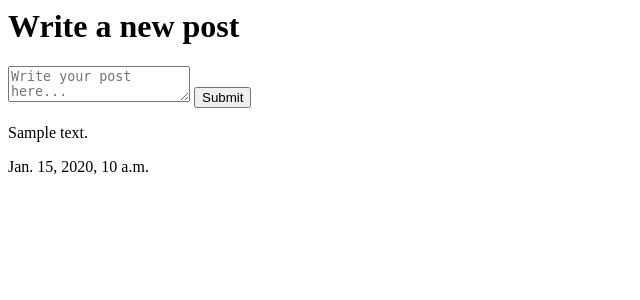
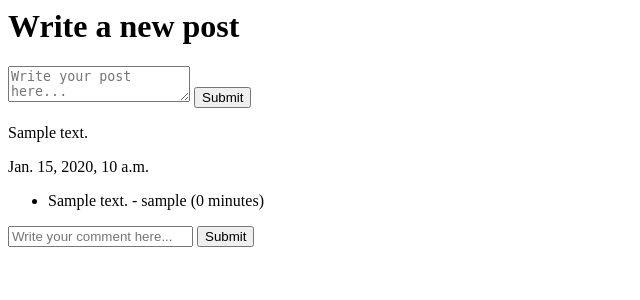
Before and after one commit to NicoletteS/django101, a Django app: page /home/ in a window 1280 px wide. Shown: the top 300 px of the page, without its empty margins (0-640 px from the left). Run offline with Django 3.2, Linux system fonts and the light colour scheme; a user stored in the database is signed in; tables that the repository leaves empty hold one stand-in row (values such as "Sample post").

Commit message:
Comment section

```diff
--- a/social/templates/social/home.html
+++ b/social/templates/social/home.html
@@ -13,11 +13,24 @@
     </div>
 
 
-    {% for post in posts %}
-    <div class='post' id="{{post.id}}">
-      <p>{{post.text}}</p>
-      <p>{{post.date_time}}</p>
+{% for post in posts %}
+<div class='post' id="{{post.id}}">
+    <p>{{post.text}}</p>
+    <p>{{post.date_time}}</p>
+    <div class='comments'>
+        <ul>
+            {% for comment in post.comment_set.all %}
+            <li> {{comment.text}} - {{comment.poster.username}} ({{comment.date_time | timesince}}) </li>
+            {% endfor %}
+        </ul>
     </div>
-    {% endfor %}
+    <form action="{% url 'social:add_comment' %}" method="post">
+    {% csrf_token %}
+        <input type='text' name='comment' required placeholder="Write your comment here..."/>
+        <input type='hidden' name='post_id' value={{post.id}} />
+        <input type='submit'/>
+    </form>
+</div>
+{% endfor %}
   </body>
 </html>
--- a/social/urls.py
+++ b/social/urls.py
@@ -6,4 +6,5 @@ urlpatterns = [
     url(r'$^',     views.index, name='index'),
 	url(r'home/', views.home, name='home'),
 	url(r'post/add/', views.add_post, name="add_post"),
+	url(r'comment/add/', views.add_comment, name='add_comment'),
 ]
--- a/social/views.py
+++ b/social/views.py
@@ -4,6 +4,7 @@ from django.http import HttpResponse, HttpResponseRedirect, HttpResponseBadReque
 from django.core.urlresolvers import reverse
 from social.models import Post
 from django.contrib.auth.decorators import login_required
+from social.models import Comment, Post # put this at the top with the other imports
 
 # Create your views here.
 
@@ -11,17 +12,61 @@ def index(request):
     return render(request, 'social/index.html')
 
 def social_login(request):
-	user = authenticate(username=request.POST['username'], password=request.POST['password'])
-	if user is not None:
-		login(request, user)
-		return HttpResponseRedirect(reverse('social:home'))
-	else:
-		return HttpResponseBadRequest("The combination of username and password does not exit.")
+   check = _check_post_request(request, ['username', 'password'])
+   if check[0]:
+       user = authenticate(username=request.POST['username'], password=request.POST['password'])
+       if user is not None:
+           login(request, user)
+           return HttpResponseRedirect(reverse('social:home'))
+       else:
+           return HttpResponseBadRequest("The combination of username and password does not exist.")
+   else:
+       return HttpResponseBadRequest(check[1])
 
 @login_required
 def home(request):
     posts = Post.objects.all()
     return render(request, 'social/home.html', {'posts': posts})
 
+@login_required
 def add_post(request):
-    pass
+    check = _check_post_request(request, ['text'])
+    if check[0]:
+        new_post = Post()
+        new_post.text = request.POST['text']
+        new_post.poster = request.user
+        new_post.save()
+        return HttpResponseRedirect(reverse('social:home'))
+    else:
+        return HttpResponseBadRequest(check[1])
+
+def _check_post_request(request, keys):
+    # Check that the request method is POST
+    if request.method != 'POST':
+        return (False, "This method should be called with a POST method!")
+    for key in keys:
+        # Check that the key exists
+        if key not in request.POST:
+            return (False, "The POST request should contain a {} field".format(key))
+        # Check that the text is not empty
+        if not request.POST[key]:
+            return (False, "The {} field cannot be empty!".format(key))
+
+    return (True, "Everything is alright!")
+
+@login_required
+def add_comment(request):
+    check = _check_post_request(request, ['comment', 'post_id'])
+    if check[0]:
+        new_comment = Comment()
+        new_comment.poster = request.user
+        new_comment.text = request.POST['comment']
+        try:
+            post = Post.objects.get(pk=request.POST['post_id'])
+            new_comment.post = post
+        except Post.DoesNotExist:
+            return HttpResponseBadRequest("There is no Post with id {}".format(request.POST['post_id']))
+        new_comment.save()
+        return HttpResponseRedirect(reverse('social:home'))
+    else:
+        return HttpResponseBadRequest(check[1])
```
